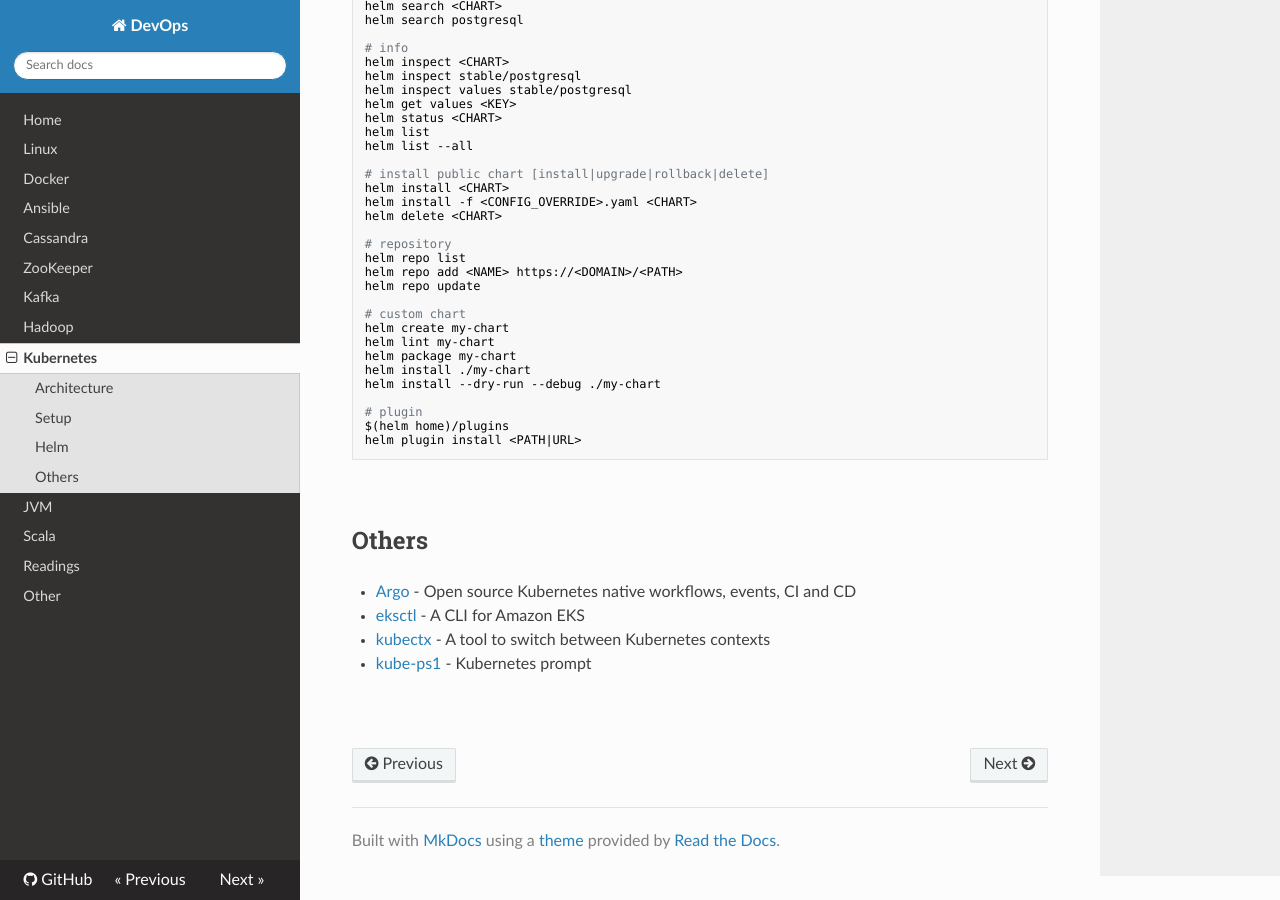
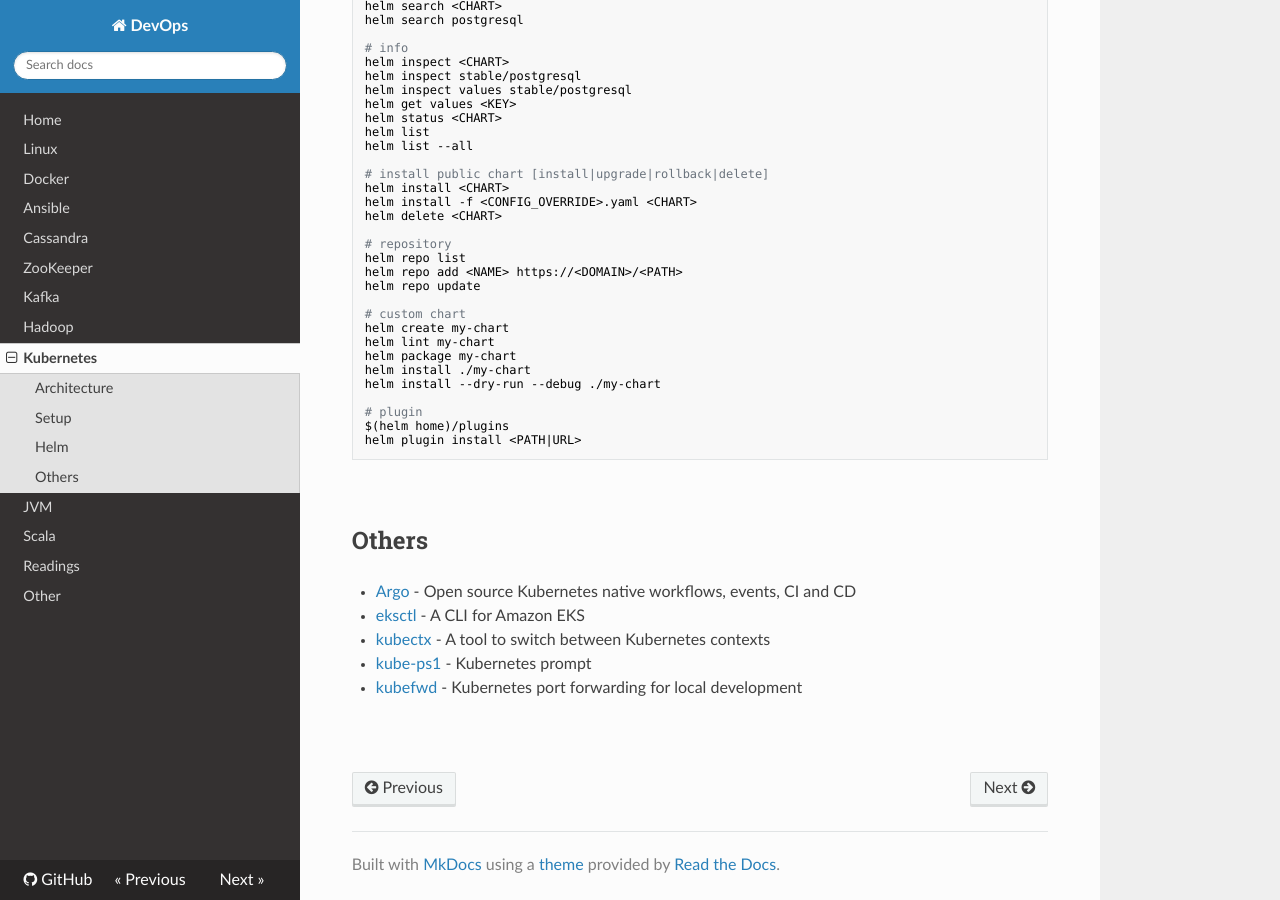
Before and after one commit to niqdev/devops, an MkDocs documentation site: the page built from docs/kubernetes.md, in a window 1280 px wide and 900 px high, scrolled down 15009 px. Built offline with MkDocs 1.6.1, drawn with Linux system fonts in a browser that asks for light colours; nearby versions of some CDN libraries; old or Windows-style settings are respelled for this version of MkDocs.

Commit message:
doc: update kubernetes

```diff
--- a/docs/kubernetes.md
+++ b/docs/kubernetes.md
@@ -606,5 +606,6 @@ helm plugin install <PATH|URL>
 * [eksctl](https://eksctl.io) - A CLI for Amazon EKS
 * [kubectx](https://ahmet.im/blog/kubectx) - A tool to switch between Kubernetes contexts
 * [kube-ps1](https://github.com/jonmosco/kube-ps1) - Kubernetes prompt
+* [kubefwd](https://github.com/txn2/kubefwd) - Kubernetes port forwarding for local development
 
 <br>
```
